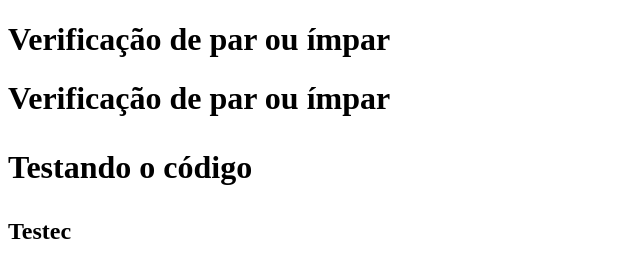
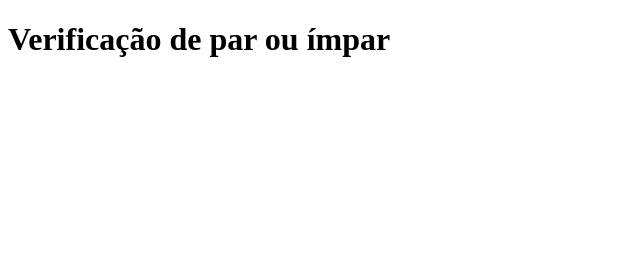
Before and after one commit to arttqn/cadastro-de-produtos, a plain HTML site: page index.html in a window 1280 px wide. Shown: the whole page, without its empty margins (0-640 px from the left). Drawn offline with Linux system fonts and the light colour scheme.

Commit message:
Alterando para a versão que funciona

```diff
--- a/app.js
+++ b/app.js
@@ -1,6 +1,4 @@
 // Definindo uma lista de números
-// Definindo uma lista de números
-let numeros = [2, 4, 6, 8, 10];
 let numeros = [2, 4, 6, 8, 10];
 
 // Percorrendo a lista com um loop for
@@ -12,5 +10,4 @@ for (let i = 0; i < numeros.length; i++) {
   } else {
     console.log(numeros[i] + " é um número ímpar");
   }
-  //Comando De Testes
 }
--- a/index.html
+++ b/index.html
@@ -7,16 +7,9 @@
     <title>Sistema</title>
 </head>
 <body>
-
-<h1>Verificação de par ou ímpar
+    <h1>Verificação de par ou ímpar
     <!-- Adicionando comentário oculto -->
     <script src="app.js"></script>
-<h1>Verificação de par ou ímpar
-    <!-- Adicionando comentário oculto -->
-    <script src="app.js"></script>
-
-    <p>Testando o código</p>
-    <h2>Testec</h2>
 
     </h1>
 </body>
```
Also changed, not shown: 1 other file.
